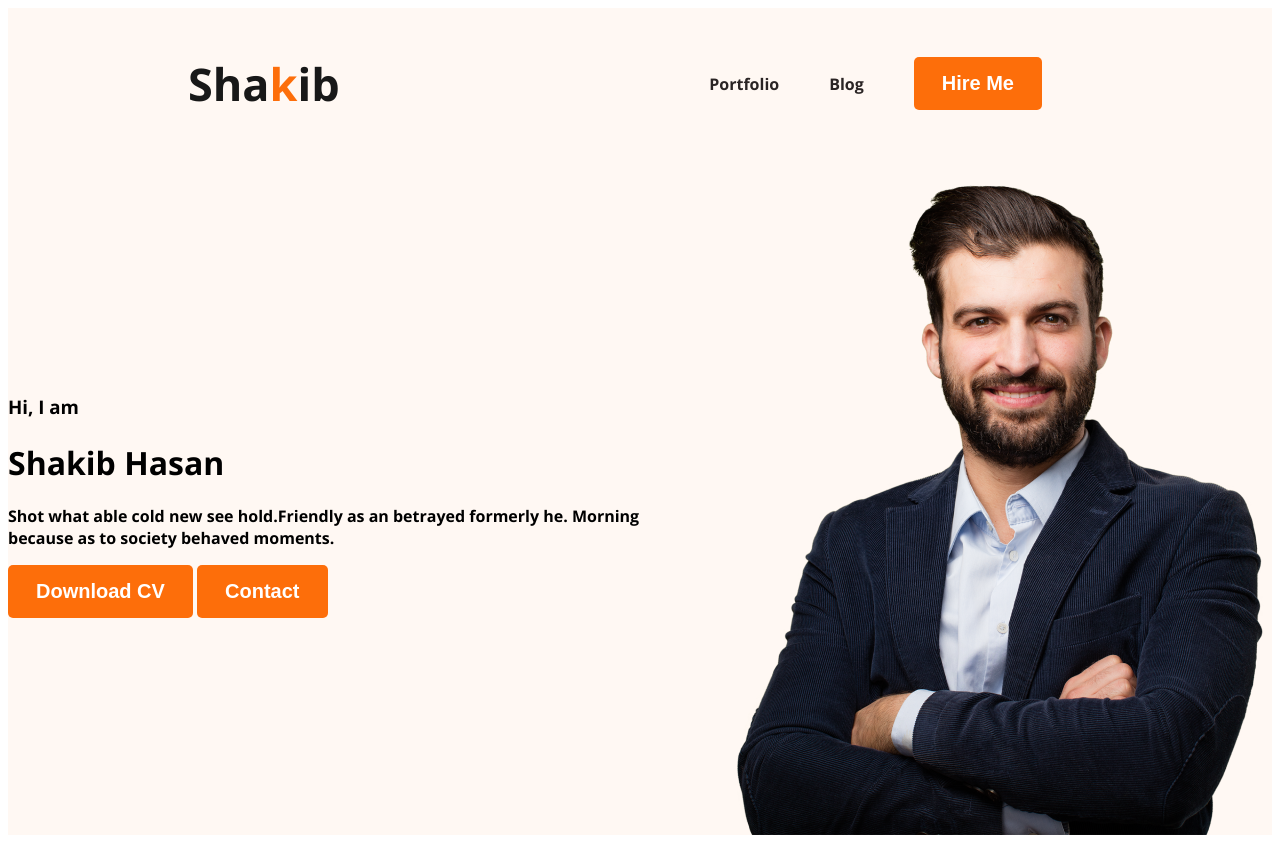
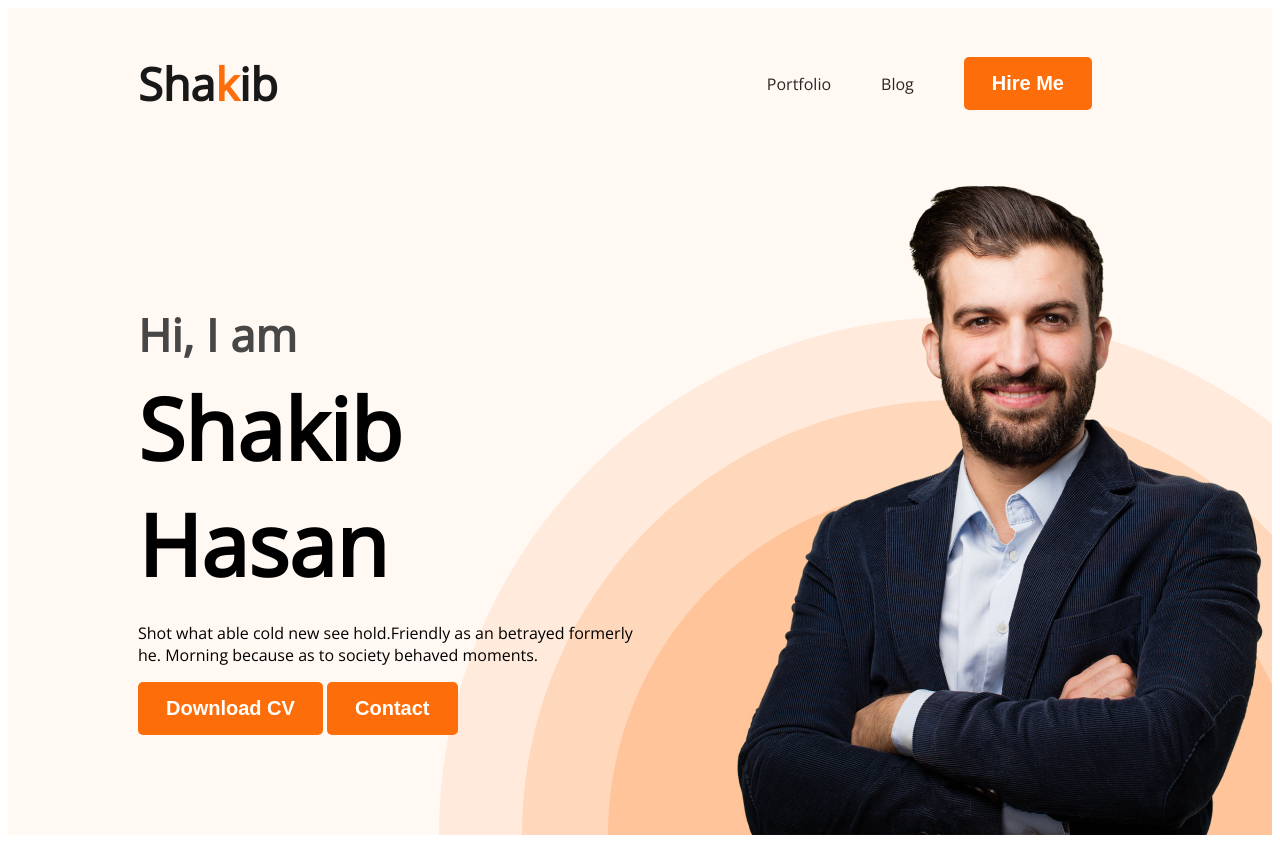
Before and after one commit to shakibh10/Developer-Portfolio, a plain HTML site: page index.html in a window 1280 px wide. Drawn offline with nearby package versions, Linux system fonts and the light colour scheme; a web font is replaced by a local one.

Commit message:
banner updated

```diff
--- a/index.html
+++ b/index.html
@@ -7,7 +7,7 @@
     <link rel="stylesheet" href="styles/portfoloio.css">
     <link rel="preconnect" href="https://fonts.googleapis.com">
 <link rel="preconnect" href="https://fonts.gstatic.com" crossorigin>
-<link href="https://fonts.googleapis.com/css2?family=Borel&family=Open+Sans:wght@700&display=swap" rel="stylesheet">
+<link href="https://fonts.googleapis.com/css2?family=Borel&family=Open+Sans:wght@400&display=swap" rel="stylesheet">
 </head>
 <body>
     <header class="header">
@@ -23,7 +23,7 @@
             <div class="banner-content">
                 <h3 class="banner-greeting">Hi, I am </h3>
                 <h1 class="banner-title">Shakib Hasan</h1>
-                <p>Shot what able cold new see hold.Friendly as an betrayed formerly he.
+                <p class="banner-discrib">Shot what able cold new see hold.Friendly as an betrayed formerly he.
                  Morning because as to society behaved moments.</p>
 
                  <button class="btn-primary">Download CV</button>
--- a/styles/portfoloio.css
+++ b/styles/portfoloio.css
@@ -8,7 +8,7 @@ nav{
     display: flex;
     align-items: center;
     justify-content:space-between;
-    margin: 0 180px;
+    margin: 0 130px;
 }
 
 .text-primary{
@@ -48,14 +48,40 @@ nav a{
 /* Header related styles*/
 .header{
     background-color: #FFF8F3;
+    background-image: url('../images/header_bg.png');
+    background-repeat: no-repeat;
+    background-position: bottom right;
 }
 
 .banner{
-    padding-left: 30px 30px 30px 150px;
+    padding-left: 30px 30px 0px 150px;
     display: flex;
     align-items: center;
+    justify-content: space-between;
 }
 
 .banner .profile-pic{
     width: 500px;
 }
+
+.banner-greeting{
+color: #474747;
+font-size: 45px;
+margin-bottom: 0;
+}
+
+.banner-title{
+    font-size: 85px;
+    font-weight: 700;
+    margin-top: 5px;
+    margin-bottom: 20px;
+}
+
+.banner-discrib{
+    margin-top:1px;
+}
+
+.banner-content{
+    padding-left: 130px;
+    max-width: 500px;
+}
```
